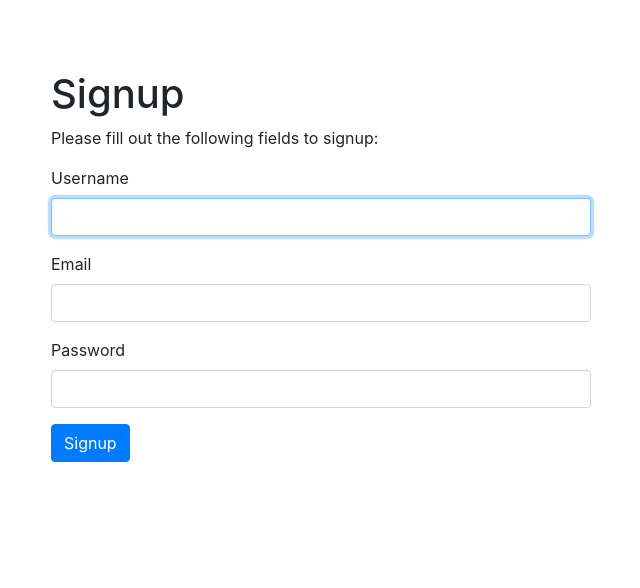
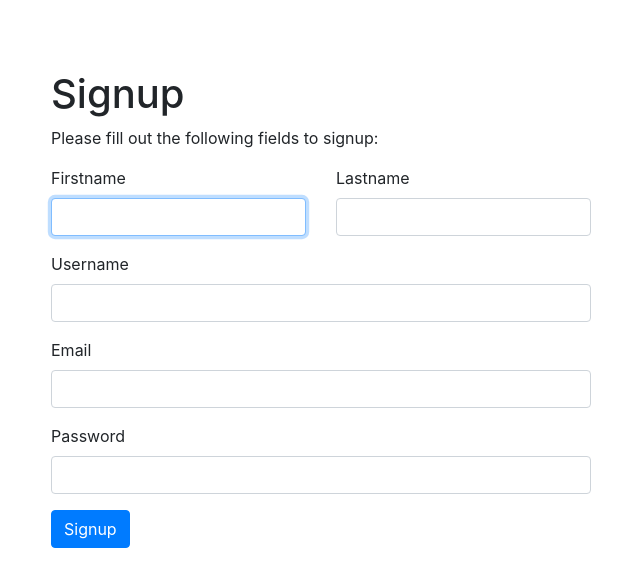
Before and after one commit to thecodeholic/yii2-ecommerce-website, a PHP site: template frontend/views/site/signup.php in a window 1280 px wide. Shown: the top 588 px of the page, without its empty margins (319-959 px from the left). Run offline with PHP 8.4, Linux system fonts and the light colour scheme; the template is opened without the code that fills it: most values are stand-ins (such as "Sample title", 1, 10 or a date in 2020); form fields are guessed from the names that the template uses; data that the repository does not hold is empty; some libraries are stand-ins or nearby versions.

Commit message:
Add firstname and lastname columns to user table

```diff
--- a/common/models/User.php
+++ b/common/models/User.php
@@ -11,6 +11,8 @@ use yii\web\IdentityInterface;
  * User model
  *
  * @property integer $id
+ * @property string $firstname
+ * @property string $lastname
  * @property string $username
  * @property string $password_hash
  * @property string $password_reset_token
@@ -212,6 +214,7 @@ class User extends ActiveRecord implements IdentityInterface
 
     public function getDisplayName()
     {
-        return $this->username;
+        $fullName = trim($this->firstname.' '.$this->lastname);
+        return $fullName ?: $this->email;
     }
 }
--- a/frontend/views/site/signup.php
+++ b/frontend/views/site/signup.php
@@ -21,7 +21,15 @@ $this->params['breadcrumbs'][] = $this->title;
             <p>Please fill out the following fields to signup:</p>
             <?php $form = ActiveForm::begin(['id' => 'form-signup']); ?>
 
-                <?= $form->field($model, 'username')->textInput(['autofocus' => true]) ?>
+            <div class="row">
+                <div class="col-md-6">
+                    <?= $form->field($model, 'firstname')->textInput(['autofocus' => true]) ?>
+                </div>
+                <div class="col-md-6">
+                    <?= $form->field($model, 'lastname')->textInput(['autofocus' => true]) ?>
+                </div>
+            </div>
+            <?= $form->field($model, 'username')->textInput(['autofocus' => true]) ?>
 
             <?= $form->field($model, 'email') ?>
 
```
Also changed, not shown: console/migrations/m201212_081304_add_firstname_lastname_columns_to_user_table.php (added, +27 -0 lines), frontend/models/SignupForm.php (+8 -0 lines).
